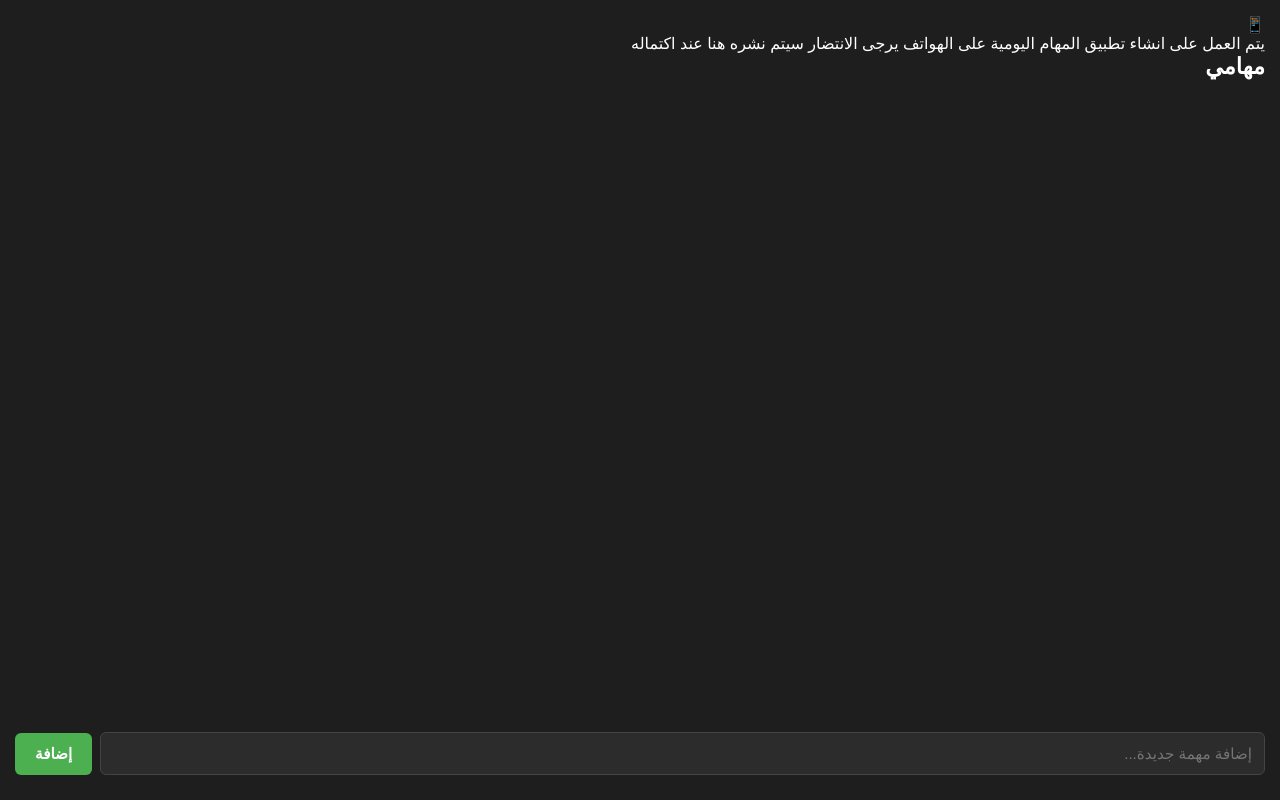
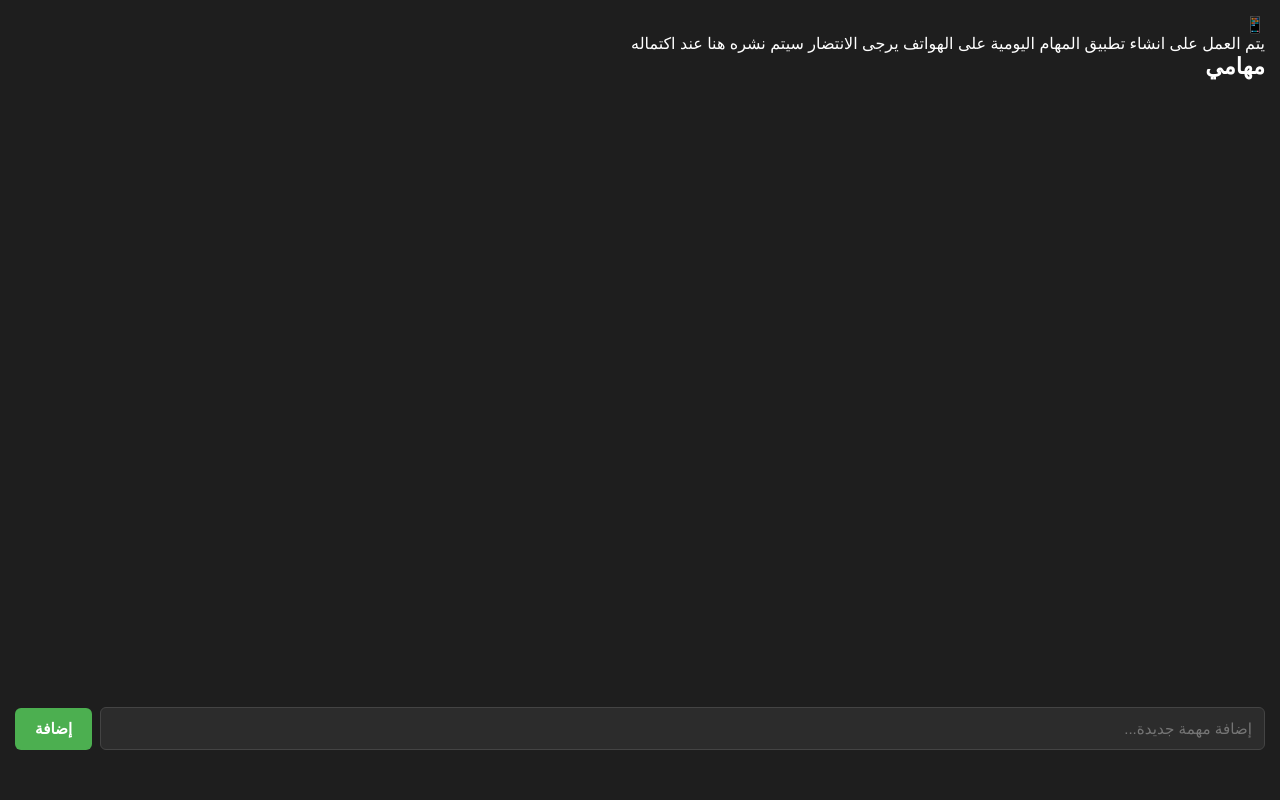
Before and after one commit to webAppLearner/SimpleToDoWebsite, a website: page index.html in a window 1280 px wide. Drawn offline with nearby package versions, Linux system fonts and the light colour scheme; no server answers.

Commit message:
Update style.css

```diff
--- a/public/style.css
+++ b/public/style.css
@@ -70,7 +70,7 @@ li {
     align-items: center;
     width: 100%;
     box-sizing: border-box;
-    padding-bottom: 10px;
+    padding-bottom: 35px;
 }
 
 #chat-input, #main-input {
```
